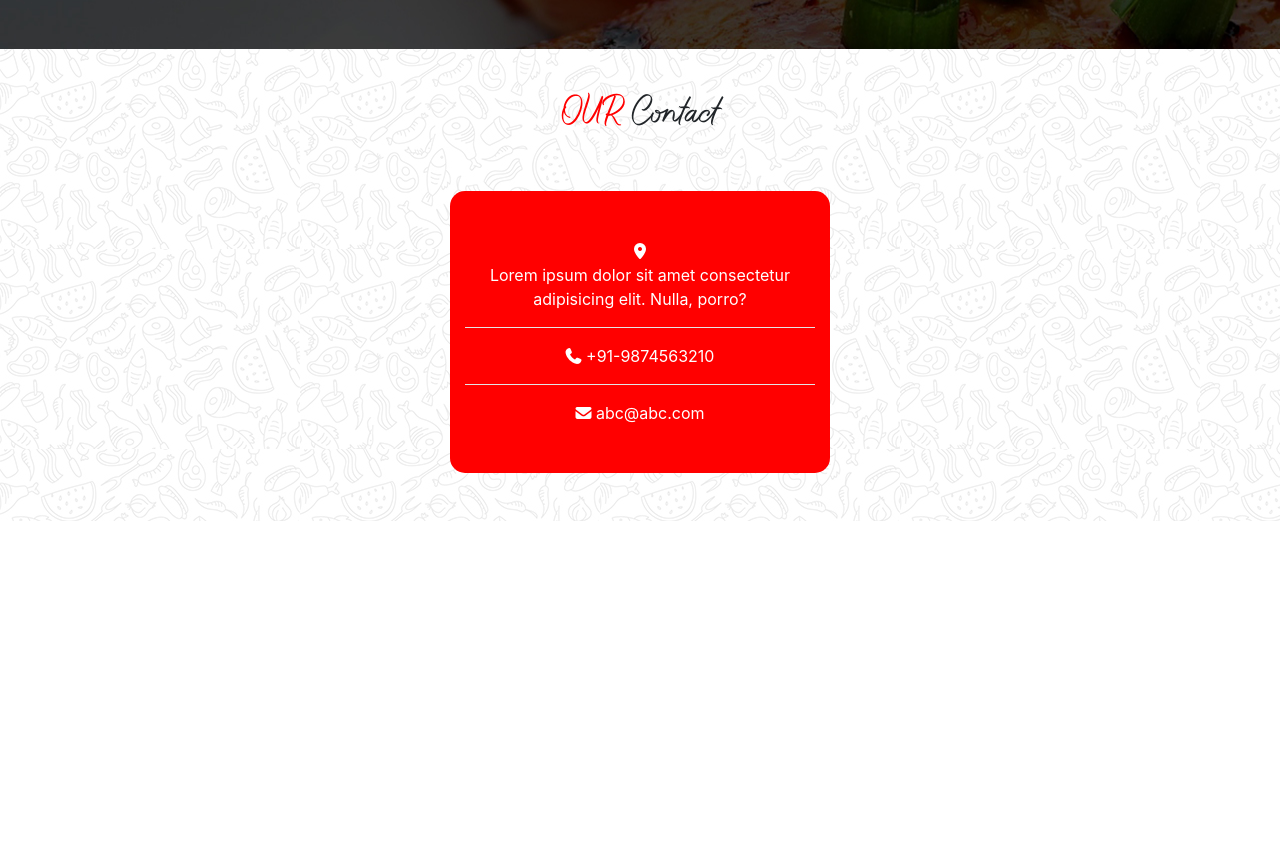
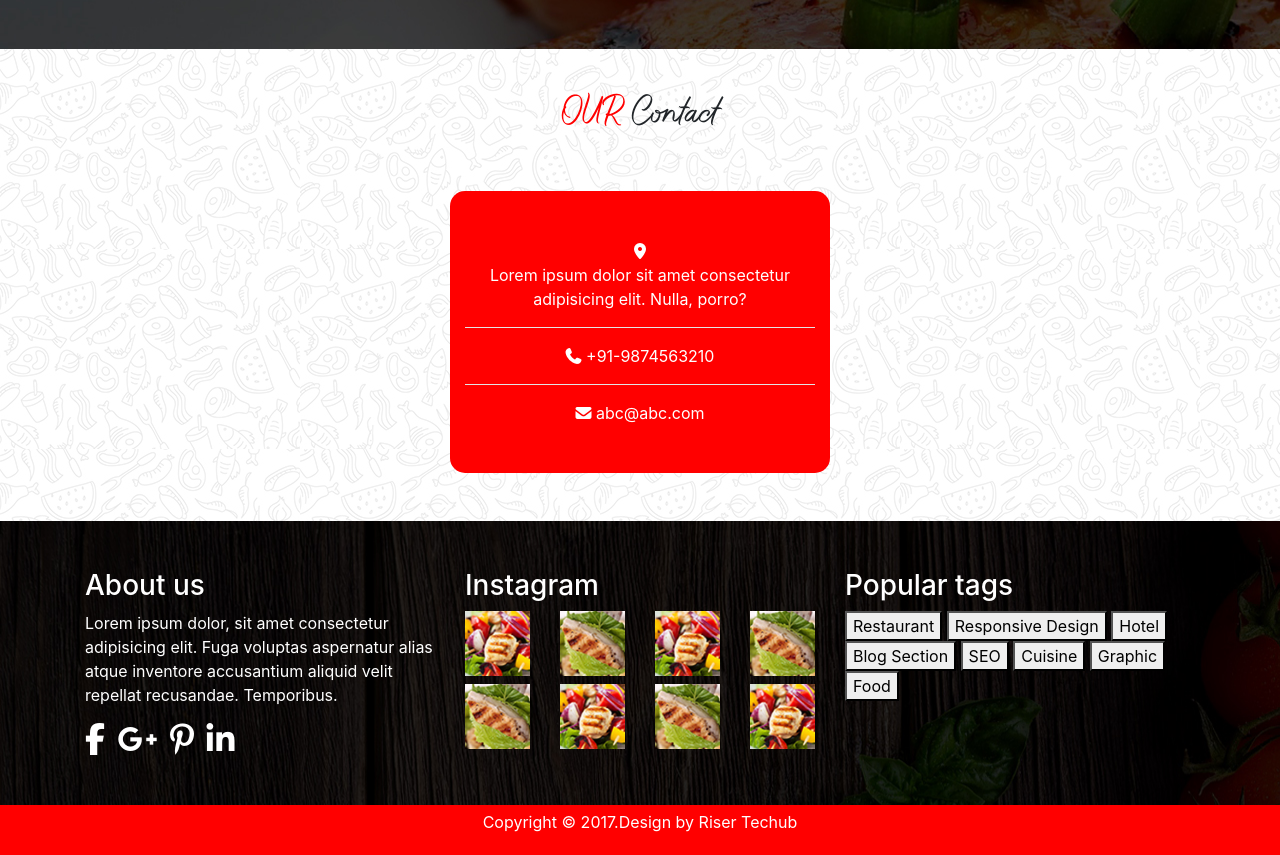
Before and after one commit to Albinoty/SiteDuChef, a website: page index.html in a window 1280 px wide. Shown: the part 4580-5435 px from the top of the page. Before the commit the page ends 5101 px from the top, so only its background shows below. Drawn offline with nearby package versions, Linux system fonts and the light colour scheme.

Commit message:
Début et ajout de contenu Footer

```diff
--- /dev/null
+++ b/assets/scss/_footer.scss
@@ -0,0 +1,11 @@
+footer{
+    background:url('../images/footer_background.jpg');
+    color:white;
+    .pied{
+        display: flex;
+        background-color: red;
+        height: 50px;
+        justify-content: center;
+        align-items: center;
+    }
+}
--- a/assets/scss/style.scss
+++ b/assets/scss/style.scss
@@ -9,4 +9,5 @@
 @import './chef';
 @import './booking';
 @import './testimonials';
-@import './contact'
+@import './contact';
+@import './footer';
--- a/index.html
+++ b/index.html
@@ -412,7 +412,65 @@
     </section>
     <!-- Footer de la page -->
     <footer>
-
+        <div class="container pt-5 pb-5 ">
+            <div class="row">
+                <div class="col-4">
+                    <h3>About us</h3>
+                    <p>Lorem ipsum dolor, sit amet consectetur adipisicing elit. Fuga voluptas aspernatur alias atque inventore accusantium aliquid velit repellat recusandae. Temporibus.</p>
+                    <div>
+                        <i class="fab fa-facebook-f fa-2x mr-2"></i>
+                        <i class="fab fa-google-plus-g fa-2x mr-2"></i>
+                        <i class="fab fa-pinterest-p fa-2x mr-2"></i>
+                        <i class="fab fa-linkedin-in fa-2x"></i>
+                    </div>
+                </div>
+                <div class="col-4">
+                    <h3>Instagram</h3>
+                    <div class="row">
+                        <div class="col-3">
+                            <img src="./assets/images/instragram_gallery_img1.jpg" alt="" class="img-fluid">
+                        </div>
+                        <div class="col-3">
+                            <img src="./assets/images/instragram_gallery_img2.jpg" alt="" class="img-fluid">
+                        </div>
+                        <div class="col-3">
+                            <img src="./assets/images/instragram_gallery_img1.jpg" alt="" class="img-fluid">
+                        </div>
+                        <div class="col-3">
+                            <img src="./assets/images/instragram_gallery_img2.jpg" alt="" class="img-fluid">
+                        </div>
+                    </div>
+                    <div class="row mt-2">
+                        <div class="col-3">
+                            <img src="./assets/images/instragram_gallery_img2.jpg" alt="" class="img-fluid">
+                        </div>
+                        <div class="col-3">
+                            <img src="./assets/images/instragram_gallery_img1.jpg" alt="" class="img-fluid">
+                        </div>
+                        <div class="col-3">
+                            <img src="./assets/images/instragram_gallery_img2.jpg" alt="" class="img-fluid">
+                        </div>
+                        <div class="col-3">
+                            <img src="./assets/images/instragram_gallery_img1.jpg" alt="" class="img-fluid">
+                        </div>
+                    </div>
+                </div>
+                <div class="col-4">
+                    <h3>Popular tags</h3>
+                    <button>Restaurant</button>
+                    <button>Responsive Design</button>
+                    <button>Hotel</button>
+                    <button>Blog Section</button>
+                    <button>SEO</button>
+                    <button>Cuisine</button>
+                    <button>Graphic</button>
+                    <button>Food</button>
+                </div>
+            </div>
+        </div>
+        <div class="pied">
+            <p>Copyright &copy; 2017.Design by Riser Techub</p>
+        </div>
     </footer>
     <!-- Jquery -->
     <script src="./node_modules/jquery/dist/jquery.js"></script>
```
Also changed, not shown: assets/css/style.css, 1 other file.
